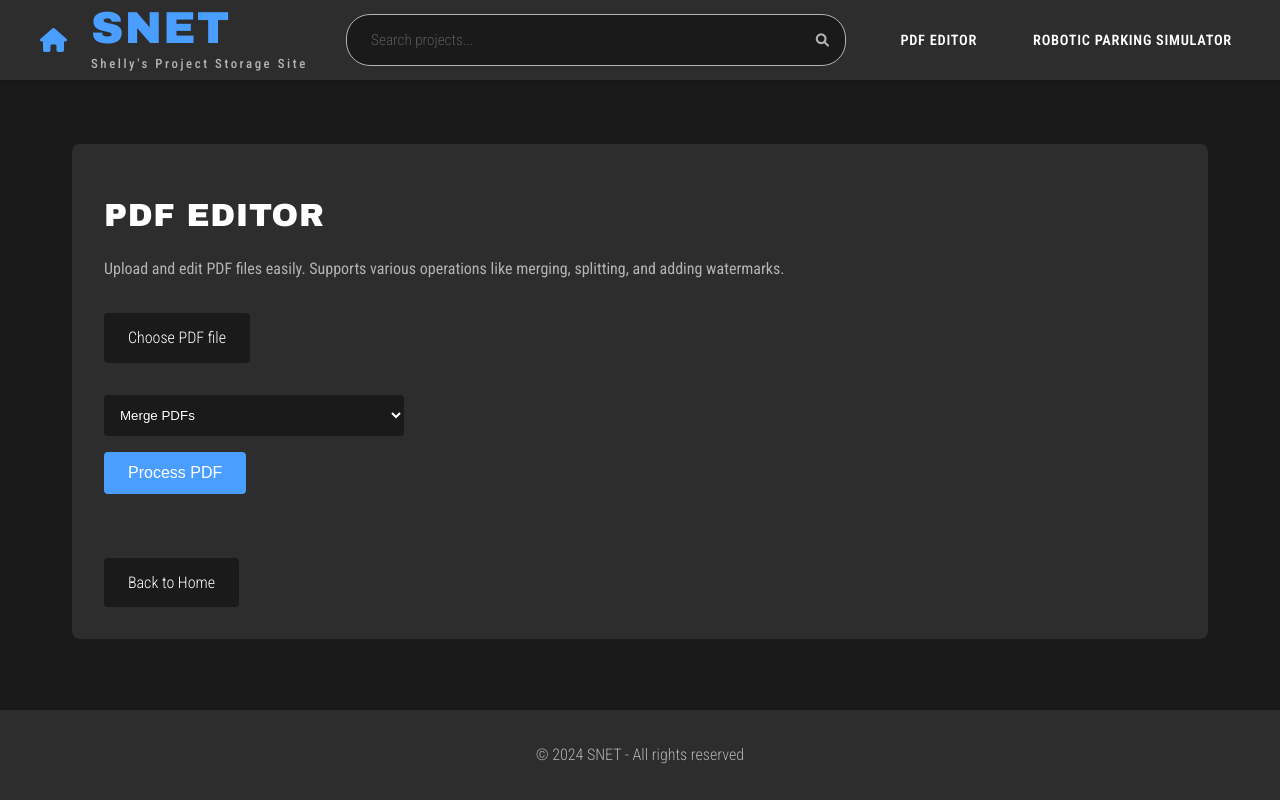
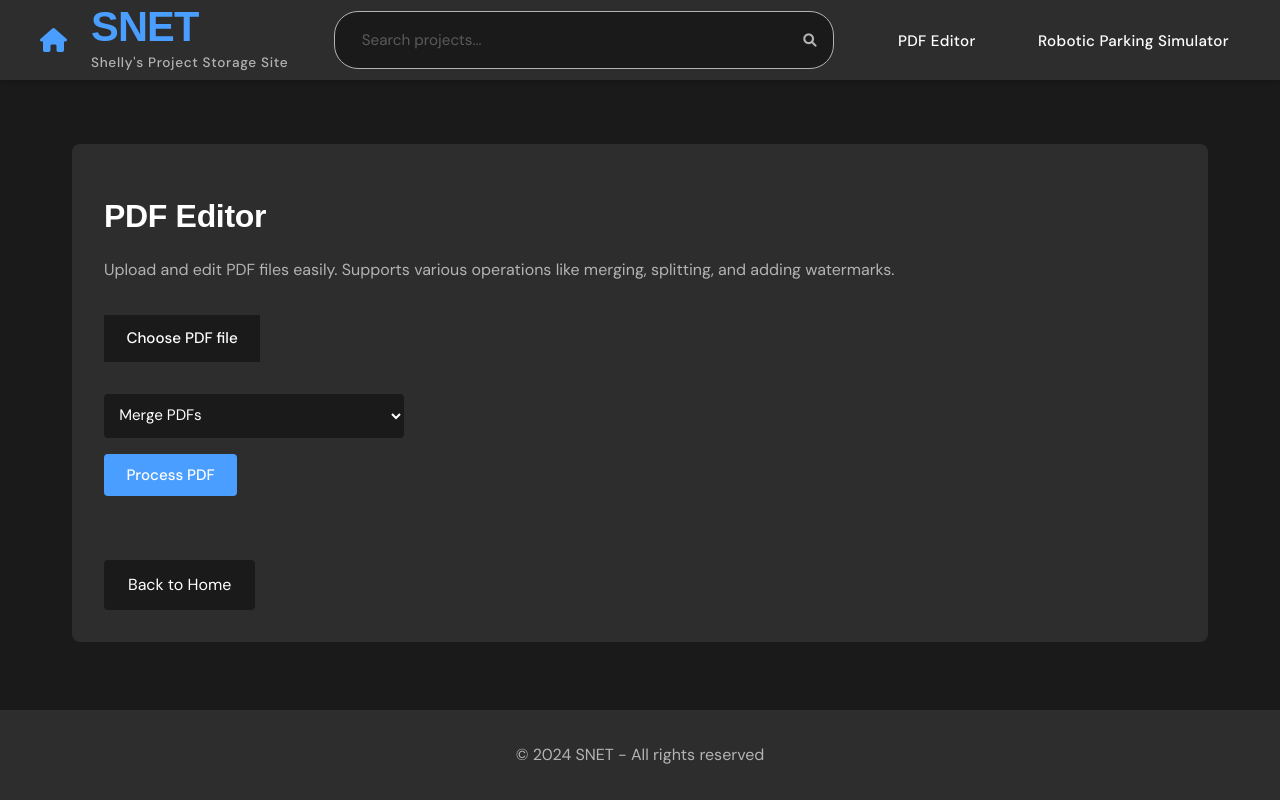
Before and after one commit to shelly5353/SNET, a Flask app: page /pdf-editor in a window 1280 px wide. Run offline with Flask 3, Linux system fonts and the light colour scheme; some web fonts are replaced.

Commit message:
Update typography with Clash Display and DM Sans fonts, improve proportions

```diff
--- a/static/style.css
+++ b/static/style.css
@@ -10,8 +10,8 @@
     --nav-height: 80px;
 
     /* Font families */
-    --font-headings: 'Archivo Black', sans-serif;
-    --font-body: 'Roboto Condensed', sans-serif;
+    --font-headings: 'Clash Display', sans-serif;
+    --font-body: 'DM Sans', sans-serif;
 }
 
 body {
@@ -23,7 +23,7 @@ body {
     min-height: 100vh;
     display: flex;
     flex-direction: column;
-    font-weight: 300;
+    font-weight: 400;
     line-height: 1.6;
     -webkit-font-smoothing: antialiased;
     -moz-osx-font-smoothing: grayscale;
@@ -31,10 +31,9 @@ body {
 
 h1, h2, h3, h4, h5, h6 {
     font-family: var(--font-headings);
-    font-weight: 400; /* Archivo Black comes in only one weight */
+    font-weight: 600;
     line-height: 1.2;
-    letter-spacing: 0.02em;
-    text-transform: uppercase;
+    letter-spacing: -0.01em;
 }
 
 /* Header and Navigation styles */
@@ -92,20 +91,21 @@ header {
 
 .site-title {
     font-family: var(--font-headings);
-    font-size: 2.8rem;
+    font-size: 2.6rem;
+    font-weight: 700;
     margin: 0;
     color: var(--accent-color);
-    letter-spacing: 0.03em;
+    letter-spacing: -0.02em;
     line-height: 1;
 }
 
 .site-slogan {
     font-family: var(--font-body);
-    font-size: 0.8rem;
+    font-size: 0.85rem;
     font-weight: 500;
     color: var(--text-secondary);
-    margin: 0.2rem 0 0 0;
-    letter-spacing: 0.2em;
+    margin: 0.25rem 0 0 0;
+    letter-spacing: 0.05em;
 }
 
 /* Search bar styles */
@@ -129,15 +129,15 @@ header {
     background: none;
     border: none;
     color: var(--text-primary);
-    padding: 0.5rem 1rem;
+    padding: 0.6rem 1.2rem;
+    font-family: var(--font-body);
     font-size: 0.95rem;
-    font-family: var(--font-body);
     font-weight: 400;
     outline: none;
 }
 
 .search-bar input::placeholder {
-    font-weight: 300;
+    font-weight: 400;
     opacity: 0.7;
 }
 
@@ -170,15 +170,14 @@ header {
 
 .nav-link {
     font-family: var(--font-body);
-    font-weight: 600;
+    font-weight: 500;
     color: var(--text-primary);
     text-decoration: none;
-    padding: 0.5rem 1rem;
-    border-radius: 4px;
+    padding: 0.6rem 1.2rem;
+    border-radius: 6px;
     transition: all 0.2s ease;
-    font-size: 0.9rem;
-    letter-spacing: 0.05em;
-    text-transform: uppercase;
+    font-size: 0.95rem;
+    letter-spacing: 0.02em;
 }
 
 .nav-link:hover {
@@ -221,16 +220,17 @@ main {
 
 .project-title {
     font-family: var(--font-headings);
-    font-size: 1.8rem;
+    font-size: 1.7rem;
+    font-weight: 600;
     color: var(--accent-color);
     margin: 0 0 1rem 0;
-    letter-spacing: 0.02em;
+    letter-spacing: -0.01em;
 }
 
 .project-description {
     font-family: var(--font-body);
     font-size: 1rem;
-    line-height: 1.5;
+    line-height: 1.6;
     color: var(--text-secondary);
     margin-bottom: 1.5rem;
     font-weight: 400;
@@ -238,15 +238,13 @@ main {
 
 .project-button {
     font-family: var(--font-body);
-    font-weight: 600;
-    font-size: 0.9rem;
-    letter-spacing: 0.1em;
-    text-transform: uppercase;
+    font-weight: 500;
+    font-size: 0.95rem;
+    letter-spacing: 0.03em;
+    padding: 0.7rem 1.4rem;
     display: inline-block;
     background-color: var(--accent-color);
     color: white;
-    padding: 0.75rem 1.5rem;
-    border-radius: 4px;
     text-decoration: none;
     transition: background-color 0.2s ease;
 }
@@ -281,10 +279,12 @@ main {
 }
 
 .file-input + label {
+    font-family: var(--font-body);
+    font-weight: 500;
+    font-size: 0.95rem;
+    padding: 0.7rem 1.4rem;
     background-color: var(--bg-primary);
     color: var(--text-primary);
-    padding: 0.75rem 1.5rem;
-    border-radius: 4px;
     cursor: pointer;
     display: inline-block;
     transition: background-color 0.2s ease;
@@ -295,9 +295,12 @@ main {
 }
 
 .operation-select {
+    font-family: var(--font-body);
+    font-weight: 400;
+    font-size: 0.95rem;
+    padding: 0.7rem;
     background-color: var(--bg-primary);
     color: var(--text-primary);
-    padding: 0.75rem;
     border: none;
     border-radius: 4px;
     margin: 1rem 0;
@@ -306,13 +309,15 @@ main {
 }
 
 .action-button {
+    font-family: var(--font-body);
+    font-weight: 500;
+    font-size: 0.95rem;
+    padding: 0.7rem 1.4rem;
     background-color: var(--accent-color);
     color: white;
     border: none;
-    padding: 0.75rem 1.5rem;
     border-radius: 4px;
     cursor: pointer;
-    font-size: 1rem;
     transition: background-color 0.2s ease;
 }
 
--- a/templates/base.html
+++ b/templates/base.html
@@ -7,7 +7,9 @@
     <!-- Google Fonts -->
     <link rel="preconnect" href="https://fonts.googleapis.com">
     <link rel="preconnect" href="https://fonts.gstatic.com" crossorigin>
-    <link href="https://fonts.googleapis.com/css2?family=Archivo+Black&family=Roboto+Condensed:wght@300;400;500;600;700&display=swap" rel="stylesheet">
+    <link href="https://fonts.googleapis.com/css2?family=DM+Sans:opsz,wght@9..40,300;9..40,400;9..40,500;9..40,600;9..40,700&display=swap" rel="stylesheet">
+    <!-- Clash Display Font -->
+    <link href="https://api.fontshare.com/v2/css?f[]=clash-display@600,500,700&display=swap" rel="stylesheet">
     <!-- Font Awesome for icons -->
     <link rel="stylesheet" href="https://cdnjs.cloudflare.com/ajax/libs/font-awesome/6.0.0/css/all.min.css">
     <!-- Custom CSS -->
```
